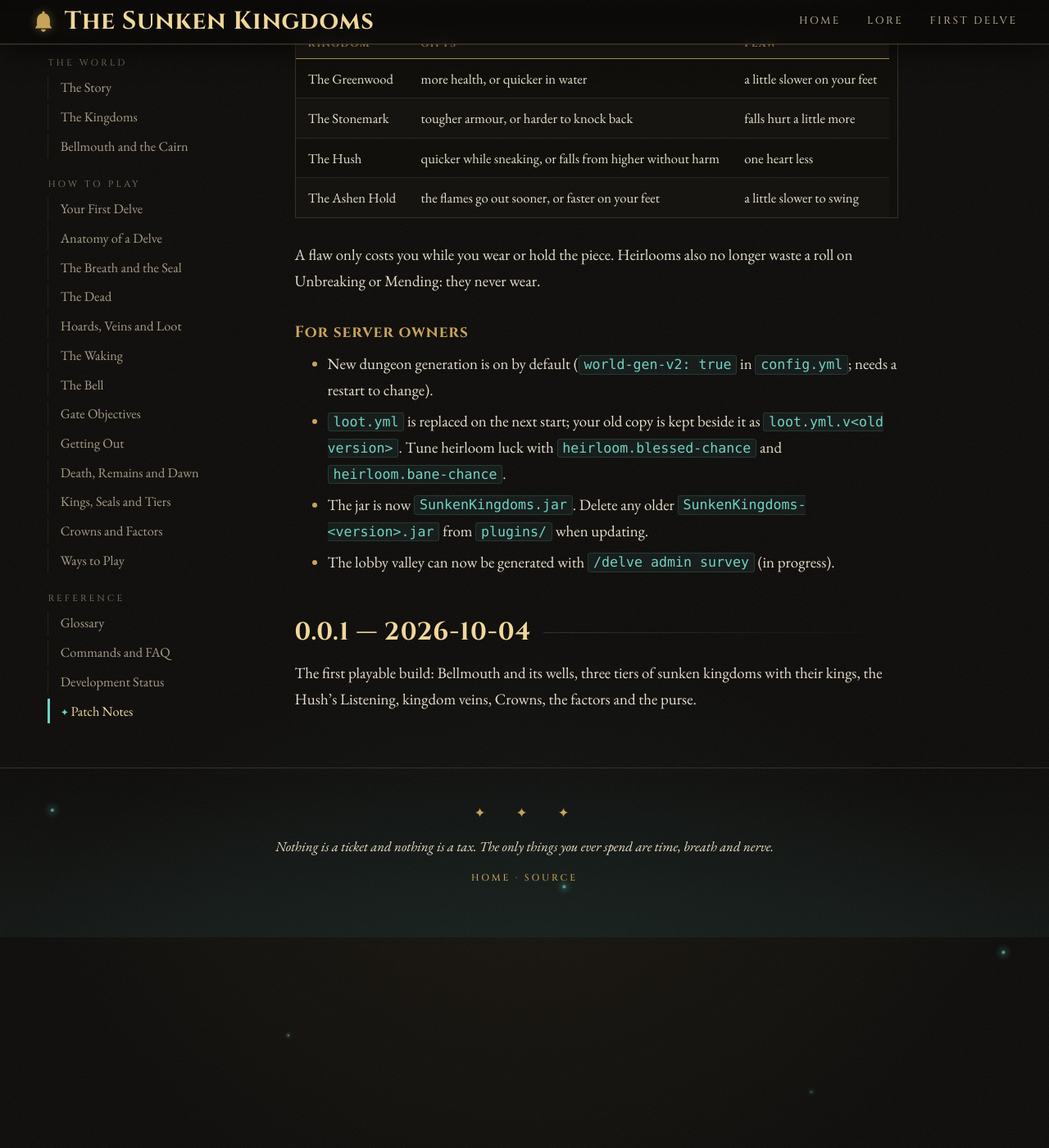
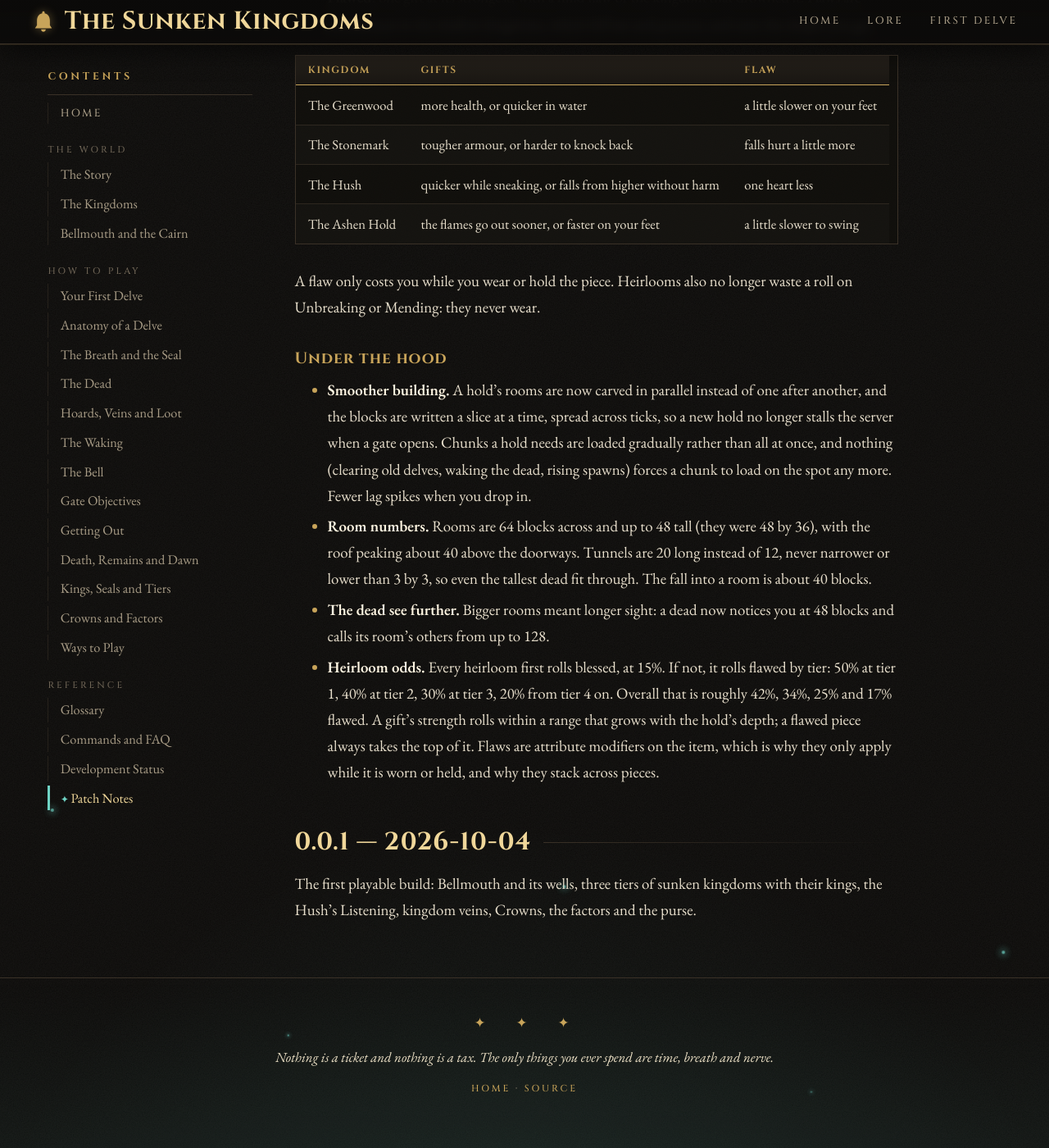
Before and after one commit to myzticbean/Project-Sunken-Kingdoms-Wiki, a Jekyll site: the page built from Patch-Notes.md, in a window 1280 px wide and 1400 px high, scrolled down 1019 px. Shown: the whole window at 82% size. Built offline with Jekyll 4.4.1, drawn with Linux system fonts in a browser that asks for light colours; some web fonts are replaced; our own code applies the rules of GitHub Pages for plain Markdown files; before the commit the page ends 2162 px from its top, so only the background shows below that; some of the changed text lies outside the part shown.

Commit message:
Patch notes: Under the hood for technical players, not server owners

```diff
--- a/Patch-Notes.md
+++ b/Patch-Notes.md
@@ -1,7 +1,7 @@
 # Patch Notes
 
-What changed below, newest first. Each version has a part for delvers and a part for whoever runs
-the server.
+What changed below, newest first. Each version has a part for every delver, and an **Under the
+hood** part for the curious: the numbers, the odds and the work done to keep the halls smooth.
 
 ## 0.0.2 — coming
 
@@ -36,15 +36,23 @@ in, and luck decides how much:
 A flaw only costs you while you wear or hold the piece. Heirlooms also no longer waste a roll on
 Unbreaking or Mending: they never wear.
 
-### For server owners
+### Under the hood
 
-- New dungeon generation is on by default (`world-gen-v2: true` in `config.yml`; needs a restart to
-  change).
-- `loot.yml` is replaced on the next start; your old copy is kept beside it as `loot.yml.v<old version>`. Tune
-  heirloom luck with `heirloom.blessed-chance` and `heirloom.bane-chance`.
-- The jar is now `SunkenKingdoms.jar`. Delete any older `SunkenKingdoms-<version>.jar` from
-  `plugins/` when updating.
-- The lobby valley can now be generated with `/delve admin survey` (in progress).
+- **Smoother building.** A hold's rooms are now carved in parallel instead of one after another,
+  and the blocks are written a slice at a time, spread across ticks, so a new hold no longer stalls
+  the server when a gate opens. Chunks a hold needs are loaded gradually rather than all at once,
+  and nothing (clearing old delves, waking the dead, rising spawns) forces a chunk to load on the
+  spot any more. Fewer lag spikes when you drop in.
+- **Room numbers.** Rooms are 64 blocks across and up to 48 tall (they were 48 by 36), with the roof
+  peaking about 40 above the doorways. Tunnels are 20 long instead of 12, never narrower or lower
+  than 3 by 3, so even the tallest dead fit through. The fall into a room is about 40 blocks.
+- **The dead see further.** Bigger rooms meant longer sight: a dead now notices you at 48 blocks and
+  calls its room's others from up to 128.
+- **Heirloom odds.** Every heirloom first rolls blessed, at 15%. If not, it rolls flawed by tier:
+  50% at tier 1, 40% at tier 2, 30% at tier 3, 20% from tier 4 on. Overall that is roughly 42%,
+  34%, 25% and 17% flawed. A gift's strength rolls within a range that grows with the hold's
+  depth; a flawed piece always takes the top of it. Flaws are attribute modifiers on the item, which
+  is why they only apply while it is worn or held, and why they stack across pieces.
 
 ## 0.0.1 — 2026-10-04
 
```
